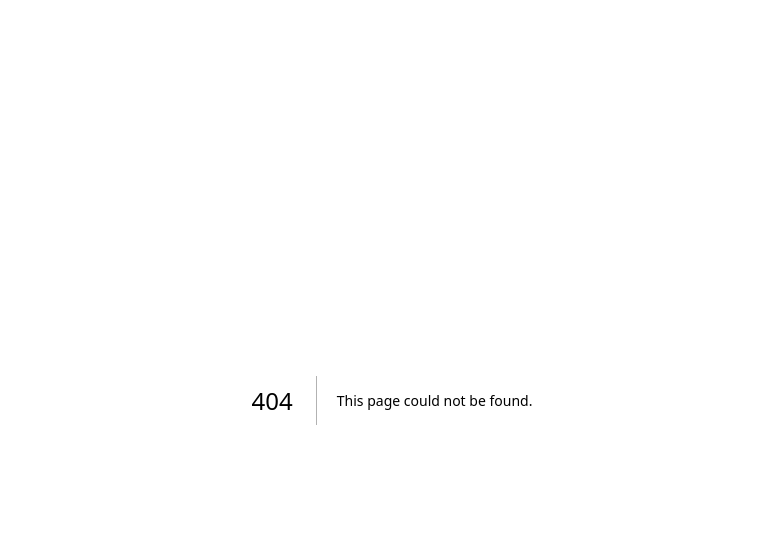
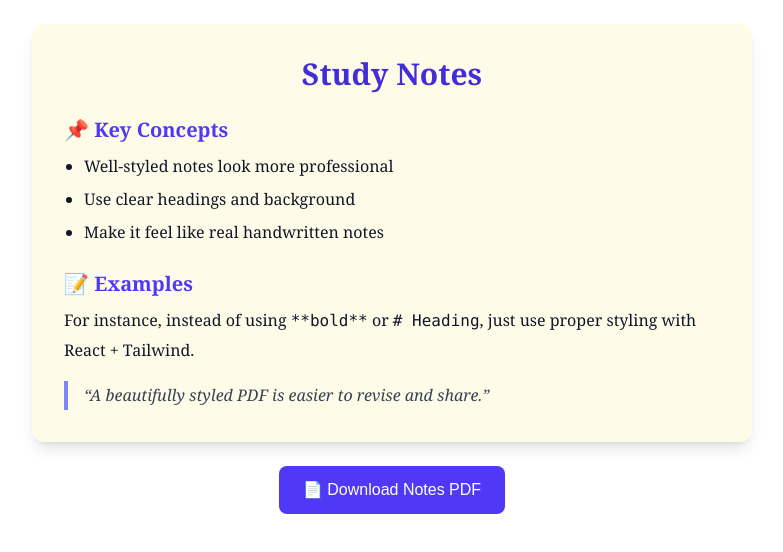
Before and after one commit to saurav4097/orove_final, a Next.js app: page /generate-pdf in a window 1280 px wide. Before the commit this address had no page. Shown: the top 552 px of the page, without its empty margins (248-1031 px from the left). Built offline with nearby package versions, Linux system fonts and the light colour scheme.

Commit message:
🎉 Final PDF generation setup complete with clean build

```diff
--- /dev/null
+++ b/src/app/generate-pdf/page.tsx
@@ -0,0 +1,62 @@
+'use client';
+
+import { useRef } from 'react';
+import html2pdf from 'html2pdf.js';
+
+export default function NotesPage() {
+  const notesRef = useRef<HTMLDivElement>(null);
+
+  const handleDownload = () => {
+    if (notesRef.current) {
+      const opt = {
+        margin: 0.5,
+        filename: 'my-styled-notes.pdf',
+        image: { type: 'jpeg', quality: 0.98 },
+        html2canvas: { scale: 2 },
+        jsPDF: { unit: 'in', format: 'a4', orientation: 'portrait' },
+      };
+
+      html2pdf().from(notesRef.current).set(opt).save();
+    }
+  };
+
+  return (
+    <div className="p-6 max-w-3xl mx-auto">
+      {/* Printable notes area */}
+      <div
+        ref={notesRef}
+        className="bg-yellow-50 text-gray-900 p-8 rounded-xl shadow-lg"
+        style={{ fontFamily: 'Georgia, serif', lineHeight: '1.8' }}
+      >
+        <h1 className="text-3xl font-bold text-center text-indigo-700 mb-6">Study Notes</h1>
+
+        <h2 className="text-xl font-semibold text-indigo-600 mt-4 mb-2">📌 Key Concepts</h2>
+        <ul className="list-disc pl-5 space-y-1">
+          <li>Well-styled notes look more professional</li>
+          <li>Use clear headings and background</li>
+          <li>Make it feel like real handwritten notes</li>
+        </ul>
+
+        <h2 className="text-xl font-semibold text-indigo-600 mt-6 mb-2">📝 Examples</h2>
+        <p className="mb-4">
+          For instance, instead of using <code>**bold**</code> or <code># Heading</code>,
+          just use proper styling with React + Tailwind.
+        </p>
+
+        <blockquote className="border-l-4 border-indigo-400 pl-4 italic text-gray-700">
+          “A beautifully styled PDF is easier to revise and share.”
+        </blockquote>
+      </div>
+
+      {/* Download Button */}
+      <div className="text-center mt-6">
+        <button
+          onClick={handleDownload}
+          className="bg-indigo-600 hover:bg-indigo-700 text-white px-6 py-3 rounded-lg transition"
+        >
+          📄 Download Notes PDF
+        </button>
+      </div>
+    </div>
+  );
+}
```
